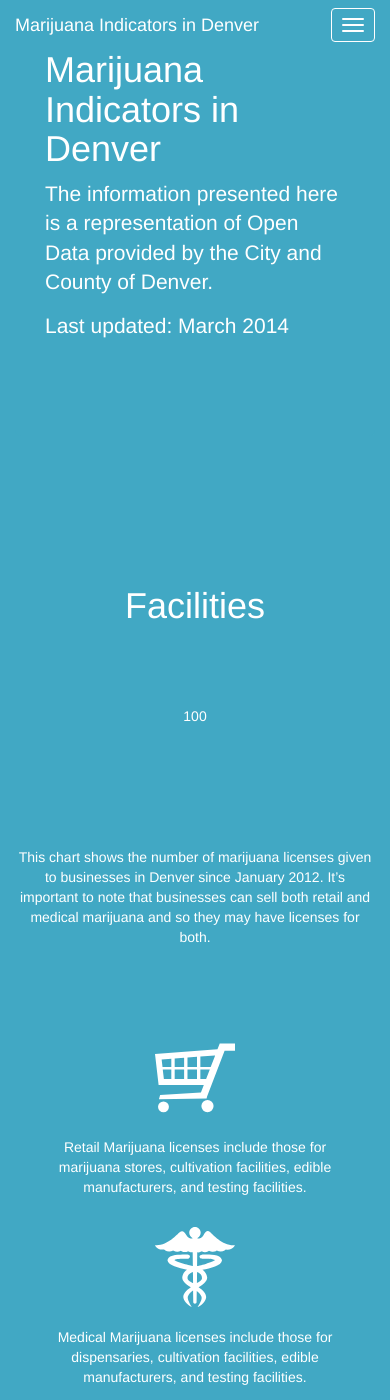
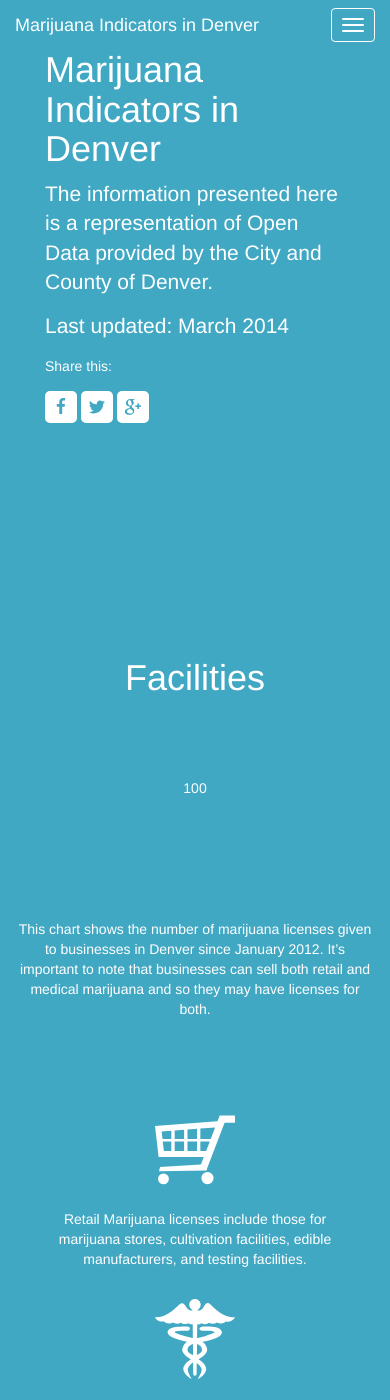
Before and after one commit to boonrs/denver-marijuana-infographic, a Jekyll site: the page built from index.html, in a window 390 px wide and 1400 px high. Built offline with Jekyll 4.4.1, drawn with Linux system fonts in a browser that asks for light colours; Markdown is read by kramdown in place of the engine named in the settings.

Commit message:
Added share buttons for smaller screen sizes

```diff
--- a/css/main.css
+++ b/css/main.css
@@ -35,6 +35,11 @@
 .row {margin-bottom: 50px;}
 
 /* Share Buttons*/
+.share-text {
+  display:inline-block;
+  padding-bottom: 10px;
+}
+
 .share_this {
   margin-top: 10px;
   width: 100%;
--- a/index.html
+++ b/index.html
@@ -45,7 +45,7 @@
 
 
         <div class="share_this">
-        Share this: <br>
+          Share this: <br>
 
           <a class="fb" href="javascript:window.open('http://www.facebook.com/share.php?u=https://www.google.com/&title=Marijuana Indicators In Denver' , '_blank', 'width=400,height=500');void(0);"></a>
 
@@ -58,7 +58,7 @@
 
 
     <!-- Main Content ================================================== -->
-    <div class="col-sm-9">
+    <div class="col-md-9">
 
       <!-- About ================================================== -->
       <div id="about" class="section-block">
@@ -68,6 +68,15 @@
               <h1>{{ site.name }}</h1>
               <p class="lead">{{ site.about.description }}</p>
               <p class="small">{{ site.about.label }}: {{ site.timestamp }}</p>
+              <div class="hidden-lg hidden-md">
+                <div class="share-text">Share this:</div>
+                <br>
+                <a class="fb" href="javascript:window.open('http://www.facebook.com/share.php?u=https://www.google.com/&title=Marijuana Indicators In Denver' , '_blank', 'width=400,height=500');void(0);"></a>
+
+                <a class="twitter" href="javascript:window.open('http://twitter.com/home?status=Marijuana Indicators In Denver+https://www.google.com/' , '_blank', 'width=400,height=500');void(0);"></a>
+
+                <a class="gplus"  href="javascript:window.open('https://plus.google.com/share?url=https://www.google.com/' , '_blank', 'width=490,height=550');void(0);"></a>
+              </div>
             </div>
           </div>
         </div>
```
Lines whose indentation alone changed are shown as unchanged.
